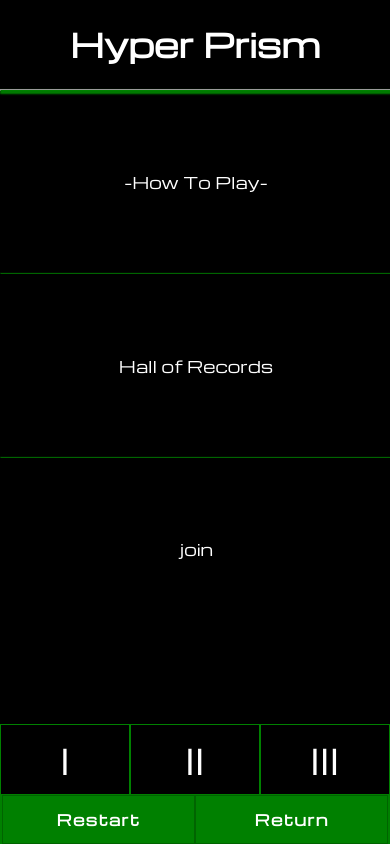
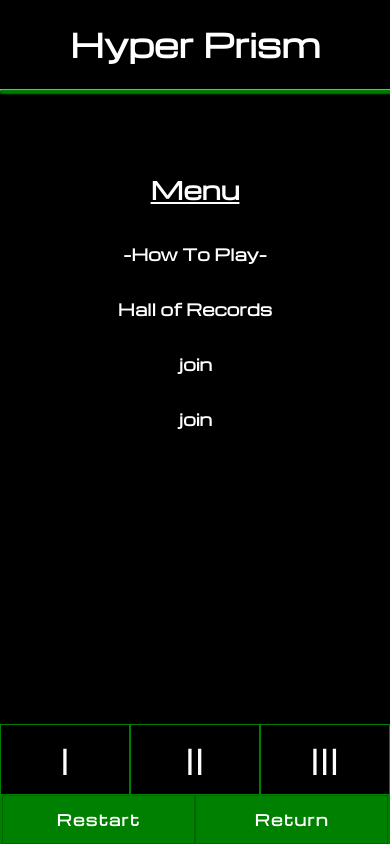
Before and after one commit to hyper-prism/fe, a React (Create React App) app in the folder hyper_prism/: page /menu in a window 390 px wide. Built offline with nearby package versions, Linux system fonts and the light colour scheme; no server answers.

Commit message:
fixed menu and made it responsive

```diff
--- a/hyper_prism/src/App.js
+++ b/hyper_prism/src/App.js
@@ -52,7 +52,7 @@ leaderStats = () => {
 
     render(){
         return (
-            <div style={{marginBottom: '0px', marginTop: '0px'}}>
+            <div className='main-container'>
                 <Route exact path ='/menu' component={Menu}/>
                 <Route exact path = '/' render={props => (
                     <Interface {...props} userInfo={this.state} leaderBoard={this.state.leaderBoard}/>
--- a/hyper_prism/src/menu/menu.js
+++ b/hyper_prism/src/menu/menu.js
@@ -29,18 +29,22 @@ export default class Menu extends React.Component{
     render(){
         return(
             <div>
+                <div>
                     <h1 className="header">Hyper Prism</h1>
                     <hr style={{width:'100%', borderBottomColor: 'green', boxShadow: "1px 2px 2px 1px green", marginBottom: '0px'}} />
-                <div className="grand-menu-container">
+                </div>
+                <div className='grand-container'>
                 <div className='menu-container'>
+                    <h2 style={{color: 'white', textDecoration: 'underline'}}>Menu</h2>
                     <div className='box'>
                         <p>-How To Play-</p>
                     </div>
-                        <hr style={{borderColor: "darkgreen", width: '100%', marginTop: "0px", marginBottom: "0px"}} />
                     <div className='box'>
                         <p>Hall of Records</p>
                     </div>
-                        <hr style={{borderColor:"darkgreen", width: '100%', marginTop: "0px", marginBottom: "0px"}} />
+                    <div className='box'>
+                        <p>join</p>
+                    </div>
                     <div className='box'>
                         <p>join</p>
                     </div>
--- a/hyper_prism/src/styles/menu/menu.css
+++ b/hyper_prism/src/styles/menu/menu.css
@@ -1,32 +1,23 @@
 
-
-.grand-menu-container{
-    display: flex;
-    justify-content: center;
-    height: 65%;
-    position: absolute;
-    width: 100%;
-}
 
 .menu-container{
     display: flex;
     flex-wrap: wrap;
     align-items: center;
     flex-direction: column;
-    justify-content: space-around;
     width: 100%;
-    height:100%;
-    margin-top: 0px;
-    margin-bottom: 0px;
+    position: absolute;
+    top: 18%;
+
 }
 
 
 .box{
     width: 100%;
-    height: 32.9%;
     display: flex;
     align-items: center;
     justify-content: center;
+    font-weight: 800;
 }
 
 
```
Lines whose indentation alone changed are shown as unchanged.
